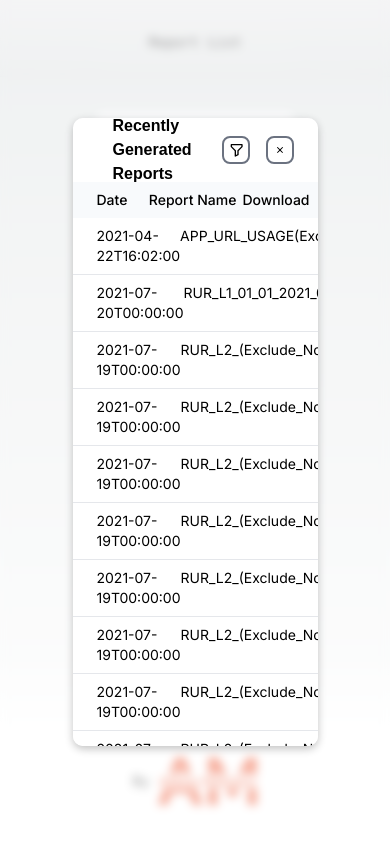
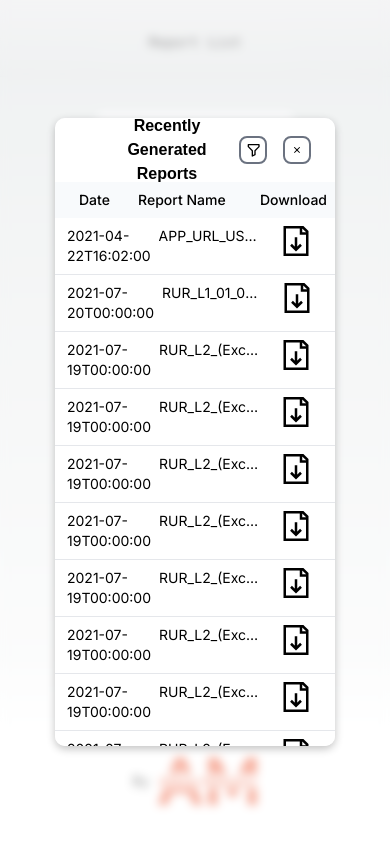
Before and after one commit to AbbasMahdavi021/Report-List, a Next.js app: page / in a window 390 px wide. Both pictures are taken after a click on the button "View Latest Reports". Built offline with nearby package versions, Linux system fonts and the light colour scheme.

Commit message:
Created ReportCard component, added design and responsiveness

```diff
--- a/src/components/ReportView.jsx
+++ b/src/components/ReportView.jsx
@@ -7,7 +7,7 @@ const ReportView = () => {
 
   return (
     <div className="flex items-center flex-col mt-4 p-8 g-500 bg-gray-100 rounded-lg w-full min-h-96">
-      <p className="text-4xl font-bold text-gray-900 dark:text-white pb-6">
+      <p className="text-3xl font-bold text-center text-gray-900 dark:text-white pb-6">
         Reports View
       </p>
 
--- a/src/components/modal/Modal.css
+++ b/src/components/modal/Modal.css
@@ -15,7 +15,7 @@
 .modal-content {
   display: flex;
   flex-direction: column;
-  width: 70%;
+  width: 80%;
   height: 80%;
   background-color: rgb(255, 255, 255);
   color: #000000;
@@ -24,10 +24,11 @@
   font-size: 2rem;
   box-shadow: rgba(0, 0, 0, 0.24) 0px 3px 8px;
   border-radius: 10px;
-  overflow: scroll;
+  overflow-y: scroll;
 }
 
 .modal-header {
+  text-align: center;
   background-color: rgb(255, 255, 255);
   display: flex;
   width: 100%;
--- a/src/components/modal/Modal.jsx
+++ b/src/components/modal/Modal.jsx
@@ -11,7 +11,9 @@ const Modal = ({ children, isOpen, handleClose }) => {
       <div className="modal-content">
         <div className="modal-header">
           <div />
-          <div className="ml-4">Recently Generated Reports</div>
+          <div className="ml-4 flex flex-nowrap ">
+            Recently Generated Reports
+          </div>
 
           <div className="flex space-x-4">
             <button className="border border-gray-500 border-2 rounded-lg p-1">
--- /dev/null
+++ b/src/components/reports/ReportCard.jsx
@@ -0,0 +1,21 @@
+import { GrDocumentDownload } from "react-icons/gr";
+
+const ReportCard = ({ date, reportName, index }) => {
+  return (
+    <div
+      key={index}
+      className="flex flex-row text-sm p-2 border-b border-gray-200"
+    >
+      <div className="mx-1 w-24">{date}</div>
+      <div className=" w-3/4 overflow-hidden">
+        <div className="mx-1  truncate">{reportName}</div>
+      </div>
+      <div className="flex justify-center w-24 mx-1 text-3xl">
+        <GrDocumentDownload />
+      </div>
+      <div className="flex justify-start"></div>
+    </div>
+  );
+};
+
+export default ReportCard;
--- a/src/components/reports/Reports.jsx
+++ b/src/components/reports/Reports.jsx
@@ -1,5 +1,5 @@
 import dummyData from "@/constants/dummyReports";
-import { GrDocumentDownload } from "react-icons/gr";
+import ReportCard from "./ReportCard";
 
 const Reports = () => {
   return (
@@ -12,16 +12,11 @@ const Reports = () => {
 
       <div className="flex flex-col">
         {dummyData.map((report, index) => (
-          <div
-            key={index}
-            className="flex flex-row text-sm p-2 border-b border-gray-200"
-          >
-            <div className="ml-4 w-24">{report.datetime}</div>
-            <div className="w-3/4">{report.reportName}</div>
-            <div className="flex justify-center w-16 text-3xl text-center">
-              <GrDocumentDownload />
-            </div>
-          </div>
+          <ReportCard
+            index={index}
+            date={report.datetime}
+            reportName={report.reportName}
+          />
         ))}
       </div>
     </div>
```
